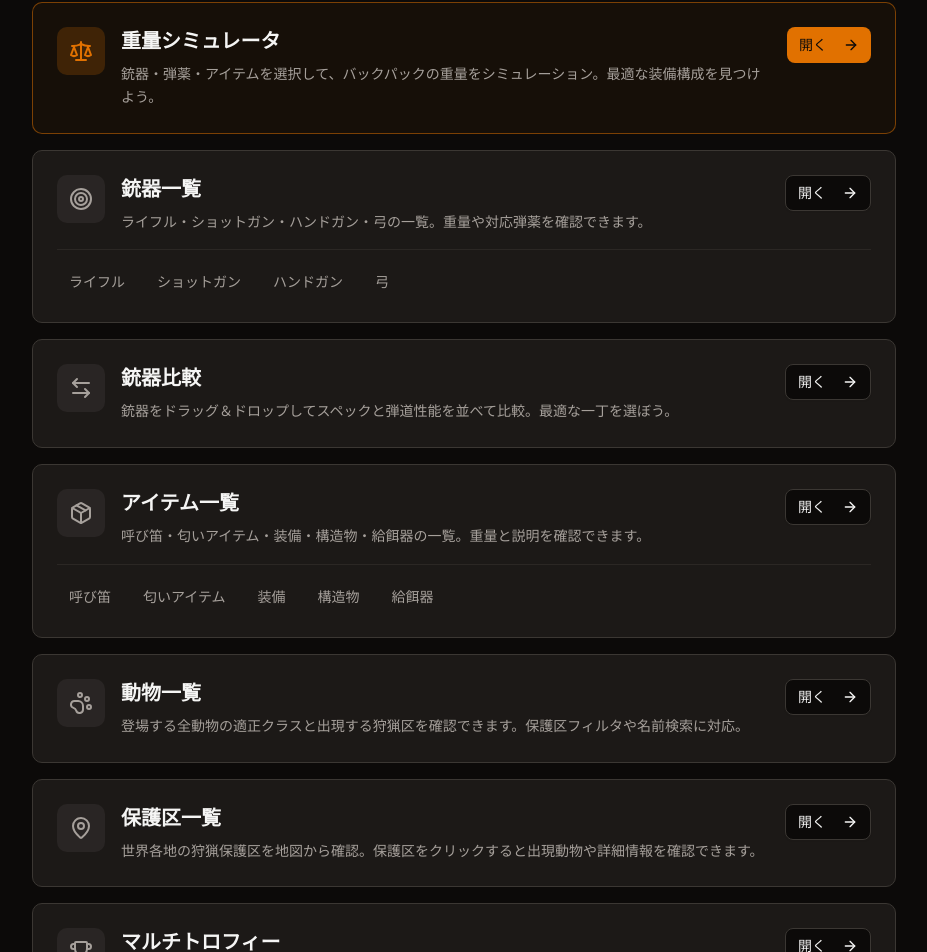
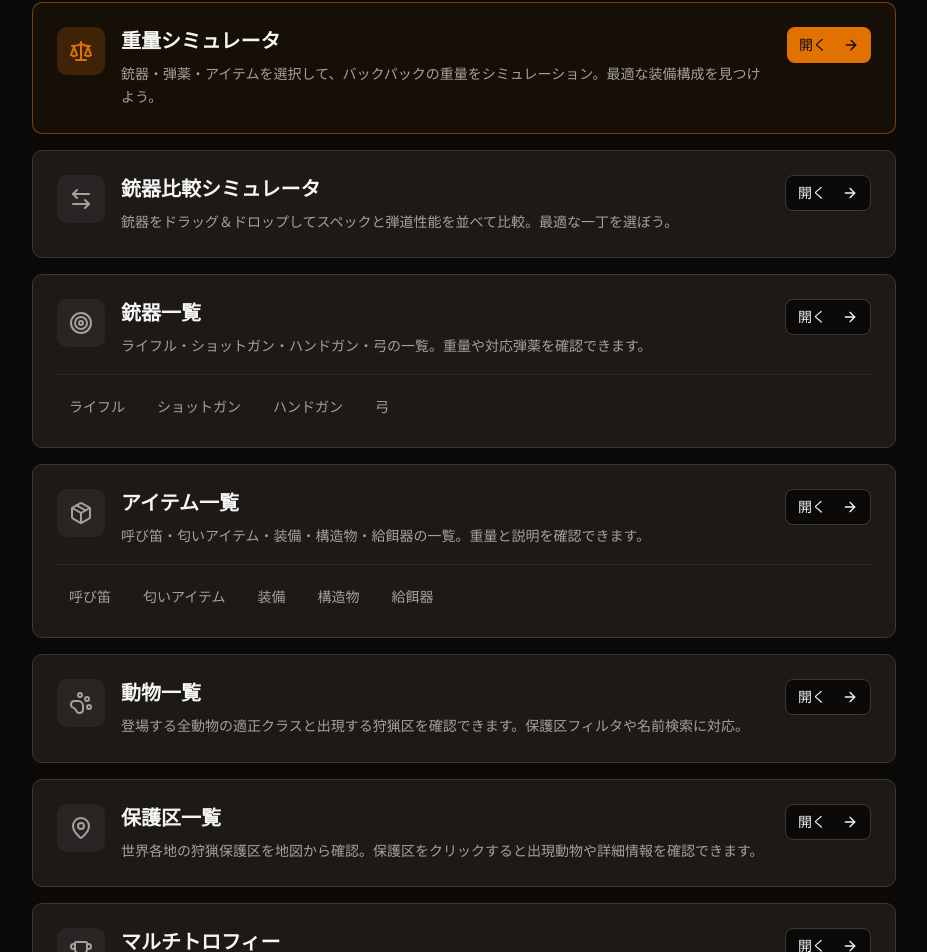
Before and after one commit to Arieseco/hunter-backpack-sim, a Next.js app: page / in a window 1280 px wide. Shown: the part 872-1824 px from the top of the page, without its empty margins (176-1103 px from the left). Built offline with nearby package versions, Linux system fonts and the light colour scheme.

Commit message:
Reorder top page sections per user spec

```diff
--- a/src/app/page.tsx
+++ b/src/app/page.tsx
@@ -27,6 +27,14 @@ const sections = [
     highlight: true,
   },
   {
+    href: "/compare",
+    icon: ArrowLeftRight,
+    title: "銃器比較シミュレータ",
+    description:
+      "銃器をドラッグ＆ドロップしてスペックと弾道性能を並べて比較。最適な一丁を選ぼう。",
+    highlight: false,
+  },
+  {
     href: "/firearms",
     icon: Target,
     title: "銃器一覧",
@@ -39,14 +47,6 @@ const sections = [
       { href: "/firearms/handguns", label: "ハンドガン" },
       { href: "/firearms/bows", label: "弓" },
     ],
-  },
-  {
-    href: "/compare",
-    icon: ArrowLeftRight,
-    title: "銃器比較",
-    description:
-      "銃器をドラッグ＆ドロップしてスペックと弾道性能を並べて比較。最適な一丁を選ぼう。",
-    highlight: false,
   },
   {
     href: "/items",
```
